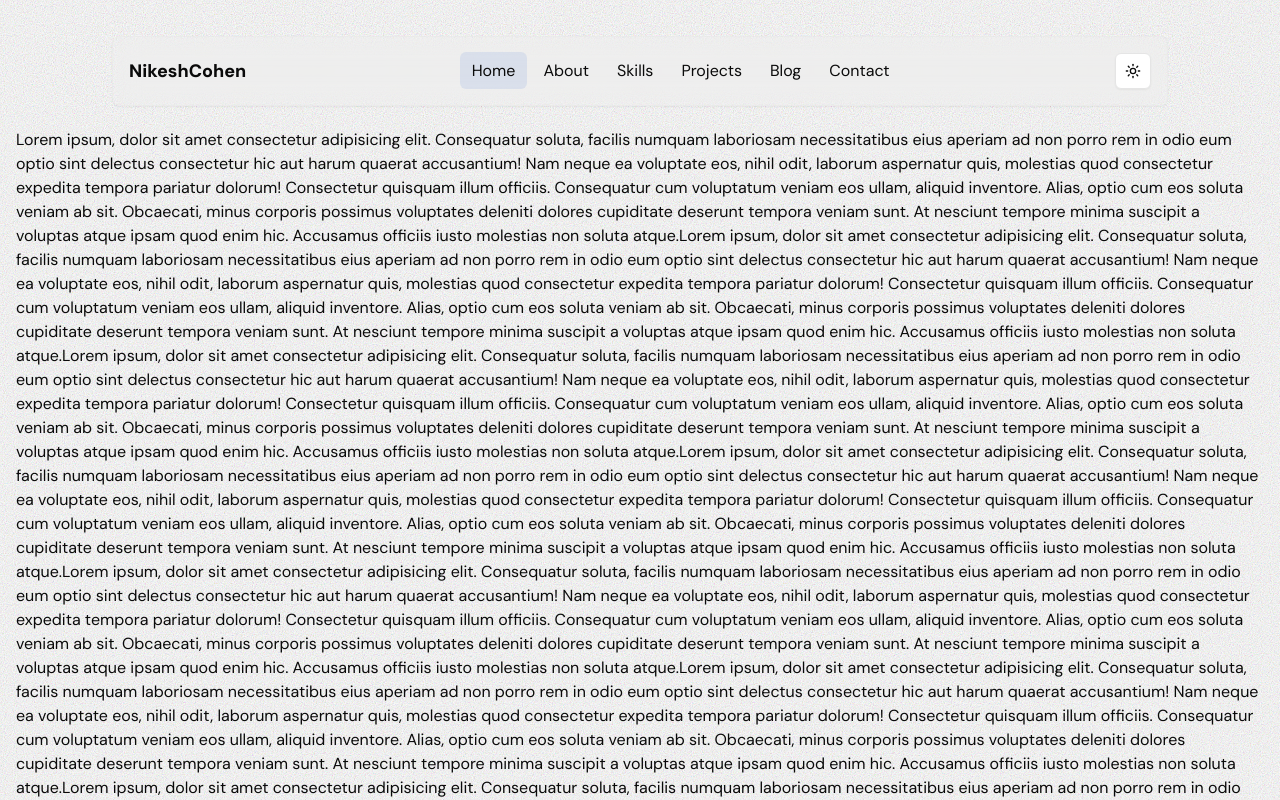
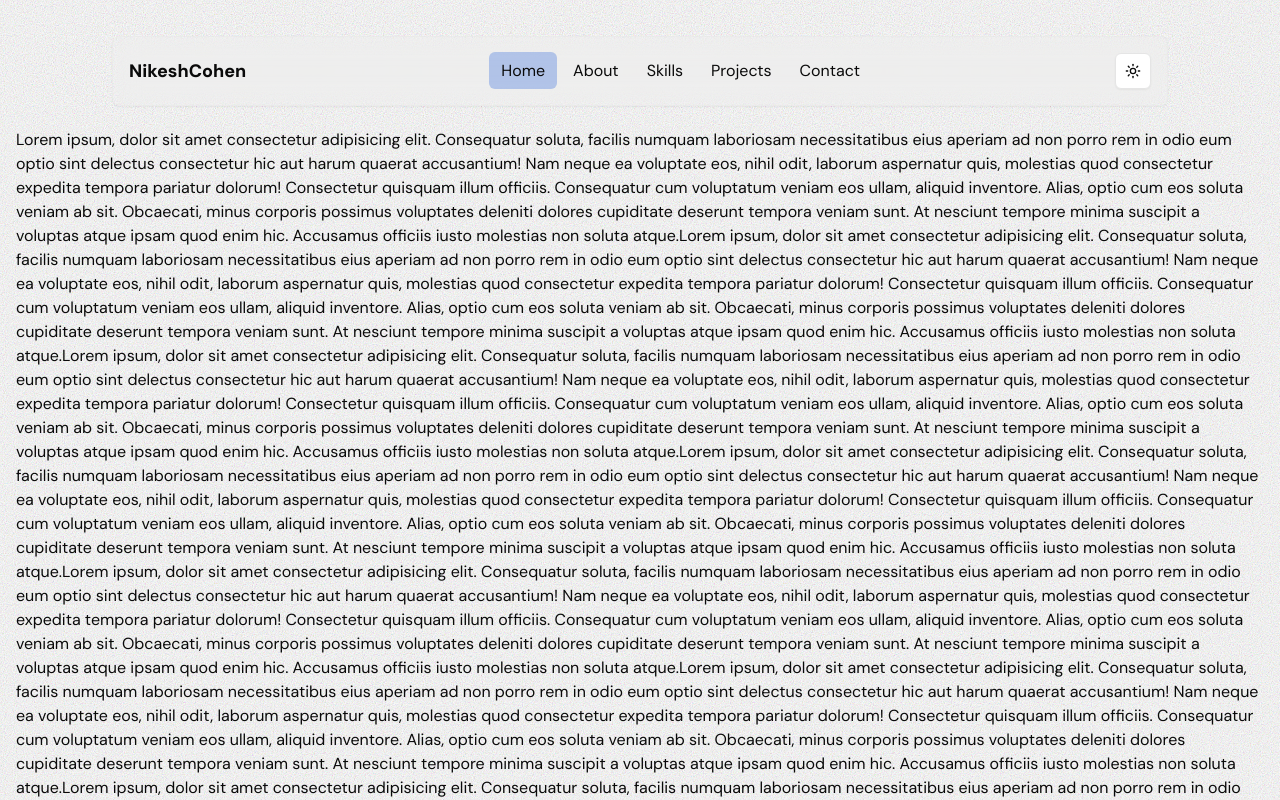
Before and after one commit to NikeshCohen/portfolio, a Next.js app: page / in a window 1280 px wide. Shown: the top 800 px of the page. Built offline with nearby package versions, Linux system fonts and the light colour scheme.

Commit message:
change toggle bg

```diff
--- a/components/global/Header.tsx
+++ b/components/global/Header.tsx
@@ -15,7 +15,6 @@ const NAV_LINKS = [
   { href: "/about", label: "About" },
   { href: "/skills", label: "Skills" },
   { href: "/projects", label: "Projects" },
-  { href: "/blog", label: "Blog" },
   { href: "/contact", label: "Contact" },
 ];
 
@@ -73,7 +72,7 @@ export default function Header() {
                   {link.label}
                   {pathname === link.href && (
                     <motion.div
-                      className="absolute inset-0 z-[-1] rounded-md bg-primary/10"
+                      className="absolute inset-0 z-[-1] rounded-md bg-primary/30"
                       layoutId="navbar-active"
                       transition={{
                         type: "spring",
--- a/components/global/ThemeToggle.tsx
+++ b/components/global/ThemeToggle.tsx
@@ -25,7 +25,10 @@ export function ThemeToggle() {
           <span className="sr-only">Toggle theme</span>
         </Button>
       </DropdownMenuTrigger>
-      <DropdownMenuContent align="end">
+      <DropdownMenuContent
+        align="end"
+        className="border border-border/40 bg-transparent shadow-sm backdrop-blur-xl"
+      >
         <DropdownMenuItem onClick={() => setTheme("light")}>
           Light
         </DropdownMenuItem>
```
